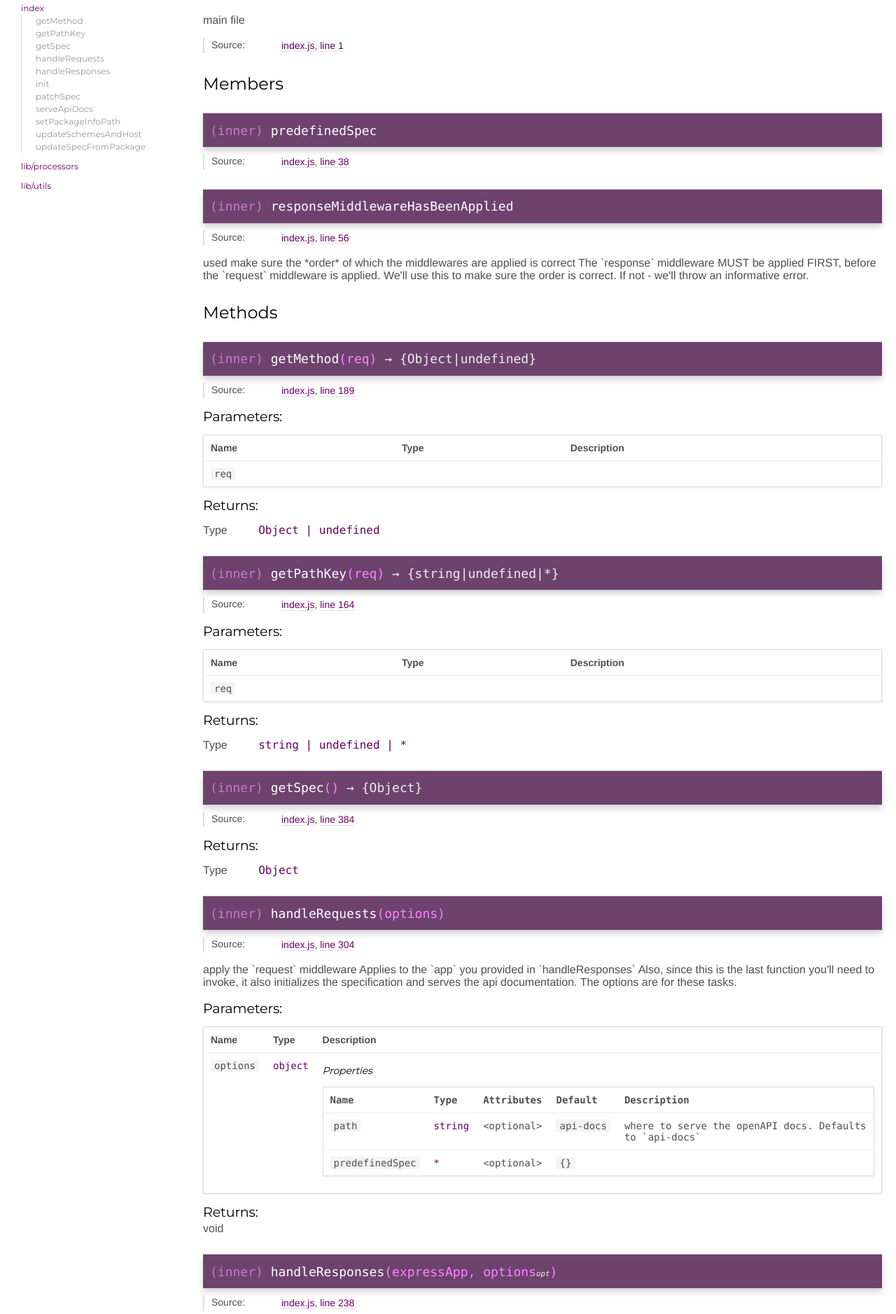
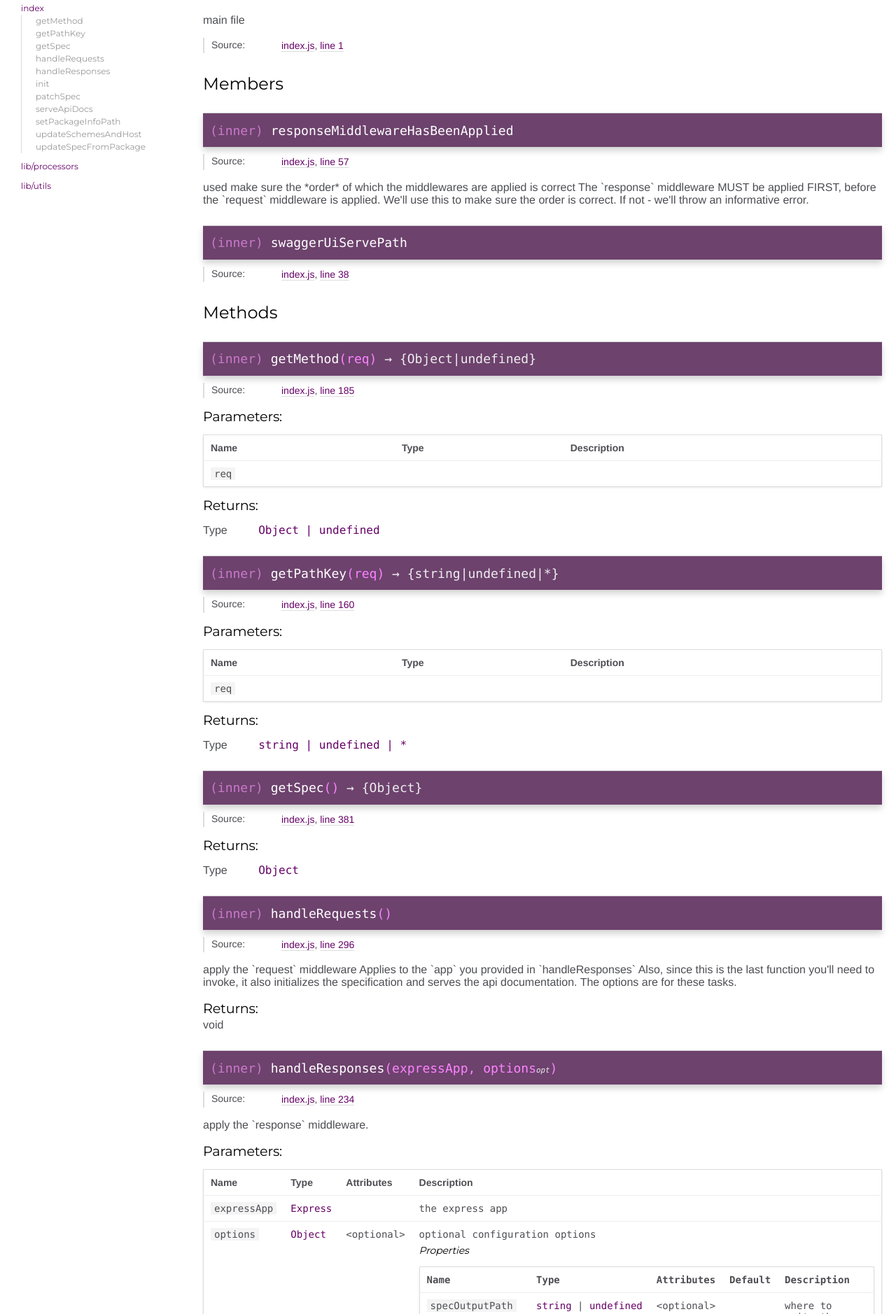
Before and after one commit to mpashkovskiy/express-oas-generator, a website: page docs/module-index.html in a window 1280 px wide. Shown: the part 124-2002 px from the top of the page at 70% size. Drawn offline with Linux system fonts and the light colour scheme.

Commit message:
refactored handleRequests(), updated example of advanced usage

```diff
--- a/docs/module-index.html
+++ b/docs/module-index.html
@@ -157,7 +157,76 @@
 
 
 
-<h4 class="name" id="~predefinedSpec"><span class="type-signature">(inner) </span>predefinedSpec<span class="type-signature"></span></h4>
+<h4 class="name" id="~responseMiddlewareHasBeenApplied"><span class="type-signature">(inner) </span>responseMiddlewareHasBeenApplied<span class="type-signature"></span></h4>
+
+
+
+
+
+<dl class="details">
+
+
+    <dt class="tag-source">Source:</dt>
+    <dd class="tag-source"><ul class="dummy"><li>
+        <a href="index.js.html">index.js</a>, <a href="index.js.html#line57">line 57</a>
+    </li></ul></dd>
+
+
+
+
+
+
+
+
+
+
+
+
+
+
+
+
+
+
+
+
+
+
+
+
+
+
+
+
+
+
+
+</dl>
+
+
+
+
+
+<div class="description">
+    used make sure the *order* of which the middlewares are applied is correct
+
+The `response` middleware MUST be applied FIRST,
+before the `request` middleware is applied.
+
+We'll use this to make sure the order is correct.
+If not - we'll throw an informative error.
+</div>
+
+
+
+
+
+
+
+
+
+
+<h4 class="name" id="~swaggerUiServePath"><span class="type-signature">(inner) </span>swaggerUiServePath<span class="type-signature"></span></h4>
 
 
 
@@ -216,7 +285,17 @@
 
 
 
-<h4 class="name" id="~responseMiddlewareHasBeenApplied"><span class="type-signature">(inner) </span>responseMiddlewareHasBeenApplied<span class="type-signature"></span></h4>
+
+
+        <h3 class="subsection-title">Methods</h3>
+
+
+
+
+
+
+    <h4 class="name" id="~getMethod"><span class="type-signature">(inner) </span>getMethod<span class="signature">(req)</span><span class="type-signature"> &rarr; {Object|undefined}</span></h4>
+
 
 
 
@@ -227,86 +306,7 @@
 
     <dt class="tag-source">Source:</dt>
     <dd class="tag-source"><ul class="dummy"><li>
-        <a href="index.js.html">index.js</a>, <a href="index.js.html#line56">line 56</a>
-    </li></ul></dd>
-
-
-
-
-
-
-
-
-
-
-
-
-
-
-
-
-
-
-
-
-
-
-
-
-
-
-
-
-
-
-
-</dl>
-
-
-
-
-
-<div class="description">
-    used make sure the *order* of which the middlewares are applied is correct
-
-The `response` middleware MUST be applied FIRST,
-before the `request` middleware is applied.
-
-We'll use this to make sure the order is correct.
-If not - we'll throw an informative error.
-</div>
-
-
-
-
-
-
-
-
-
-
-
-
-        <h3 class="subsection-title">Methods</h3>
-
-
-
-
-
-
-    <h4 class="name" id="~getMethod"><span class="type-signature">(inner) </span>getMethod<span class="signature">(req)</span><span class="type-signature"> &rarr; {Object|undefined}</span></h4>
-
-
-
-
-
-
-<dl class="details">
-
-
-    <dt class="tag-source">Source:</dt>
-    <dd class="tag-source"><ul class="dummy"><li>
-        <a href="index.js.html">index.js</a>, <a href="index.js.html#line189">line 189</a>
+        <a href="index.js.html">index.js</a>, <a href="index.js.html#line185">line 185</a>
     </li></ul></dd>
 
 
@@ -454,7 +454,7 @@ If not - we'll throw an informative error.
 
     <dt class="tag-source">Source:</dt>
     <dd class="tag-source"><ul class="dummy"><li>
-        <a href="index.js.html">index.js</a>, <a href="index.js.html#line164">line 164</a>
+        <a href="index.js.html">index.js</a>, <a href="index.js.html#line160">line 160</a>
     </li></ul></dd>
 
 
@@ -605,7 +605,7 @@ If not - we'll throw an informative error.
 
     <dt class="tag-source">Source:</dt>
     <dd class="tag-source"><ul class="dummy"><li>
-        <a href="index.js.html">index.js</a>, <a href="index.js.html#line384">line 384</a>
+        <a href="index.js.html">index.js</a>, <a href="index.js.html#line381">line 381</a>
     </li></ul></dd>
 
 
@@ -694,7 +694,7 @@ If not - we'll throw an informative error.
 
 
 
-    <h4 class="name" id="~handleRequests"><span class="type-signature">(inner) </span>handleRequests<span class="signature">(options)</span><span class="type-signature"></span></h4>
+    <h4 class="name" id="~handleRequests"><span class="type-signature">(inner) </span>handleRequests<span class="signature">()</span><span class="type-signature"></span></h4>
 
 
 
@@ -706,7 +706,7 @@ If not - we'll throw an informative error.
 
     <dt class="tag-source">Source:</dt>
     <dd class="tag-source"><ul class="dummy"><li>
-        <a href="index.js.html">index.js</a>, <a href="index.js.html#line304">line 304</a>
+        <a href="index.js.html">index.js</a>, <a href="index.js.html#line296">line 296</a>
     </li></ul></dd>
 
 
@@ -764,163 +764,6 @@ The options are for these tasks.
 
 
 
-    <h5>Parameters:</h5>
-
-
-<table class="params">
-    <thead>
-    <tr>
-
-        <th>Name</th>
-
-
-        <th>Type</th>
-
-
-
-
-
-        <th class="last">Description</th>
-    </tr>
-    </thead>
-
-    <tbody>
-
-
-        <tr>
-
-                <td class="name"><code>options</code></td>
-
-
-            <td class="type">
-
-
-<span class="param-type">object</span>
-
-
-
-            </td>
-
-
-
-
-
-            <td class="description last">
-                <h6>Properties</h6>
-
-
-<table class="params">
-    <thead>
-    <tr>
-
-        <th>Name</th>
-
-
-        <th>Type</th>
-
-
-        <th>Attributes</th>
-
-
-
-        <th>Default</th>
-
-
-        <th class="last">Description</th>
-    </tr>
-    </thead>
-
-    <tbody>
-
-
-        <tr>
-
-                <td class="name"><code>path</code></td>
-
-
-            <td class="type">
-
-
-<span class="param-type">string</span>
-
-
-
-            </td>
-
-
-                <td class="attributes">
-
-                    &lt;optional><br>
-
-
-
-
-
-                </td>
-
-
-
-                <td class="default">
-
-                    <code>api-docs</code>
-
-                </td>
-
-
-            <td class="description last">where to serve the openAPI docs. Defaults to `api-docs`</td>
-        </tr>
-
-
-
-        <tr>
-
-                <td class="name"><code>predefinedSpec</code></td>
-
-
-            <td class="type">
-
-
-<span class="param-type">*</span>
-
-
-
-            </td>
-
-
-                <td class="attributes">
-
-                    &lt;optional><br>
-
-
-
-
-
-                </td>
-
-
-
-                <td class="default">
-
-                    <code>{}</code>
-
-                </td>
-
-
-            <td class="description last"></td>
-        </tr>
-
-
-    </tbody>
-</table>
-
-            </td>
-        </tr>
-
-
-    </tbody>
-</table>
-
-
 
 
 
@@ -965,7 +808,7 @@ The options are for these tasks.
 
     <dt class="tag-source">Source:</dt>
     <dd class="tag-source"><ul class="dummy"><li>
-        <a href="index.js.html">index.js</a>, <a href="index.js.html#line238">line 238</a>
+        <a href="index.js.html">index.js</a>, <a href="index.js.html#line234">line 234</a>
     </li></ul></dd>
 
 
@@ -1132,7 +975,7 @@ The options are for these tasks.
 
         <tr>
 
-                <td class="name"><code>pathToOutputFile</code></td>
+                <td class="name"><code>specOutputPath</code></td>
 
 
             <td class="type">
@@ -1252,7 +1095,7 @@ Specify this to create the openAPI specification file.</td>
 
 
 
-    <h4 class="name" id="~init"><span class="type-signature">(inner) </span>init<span class="signature">(aApp, aPredefinedSpec<span class="signature-attributes">opt</span>, aPath<span class="signature-attributes">opt</span>, aWriteInterval<span class="signature-attributes">opt</span>, aApiDocsPath<span class="signature-attributes">opt</span>)</span><span class="type-signature"></span></h4>
+    <h4 class="name" id="~init"><span class="type-signature">(inner) </span>init<span class="signature">(aApp, aPredefinedSpec<span class="signature-attributes">opt</span>, aSpecOutputPath<span class="signature-attributes">opt</span>, aWriteInterval<span class="signature-attributes">opt</span>, aSwaggerUiServePath<span class="signature-attributes">opt</span>)</span><span class="type-signature"></span></h4>
 
 
 
@@ -1264,7 +1107,7 @@ Specify this to create the openAPI specification file.</td>
 
     <dt class="tag-source">Source:</dt>
     <dd class="tag-source"><ul class="dummy"><li>
-        <a href="index.js.html">index.js</a>, <a href="index.js.html#line373">line 373</a>
+        <a href="index.js.html">index.js</a>, <a href="index.js.html#line365">line 365</a>
     </li></ul></dd>
 
 
@@ -1423,7 +1266,7 @@ and also will call `serveApiDocs`.
 
         <tr>
 
-                <td class="name"><code>aPath</code></td>
+                <td class="name"><code>aSpecOutputPath</code></td>
 
 
             <td class="type">
@@ -1503,7 +1346,7 @@ Specify this to create the openAPI specification file.</td>
 
         <tr>
 
-                <td class="name"><code>aApiDocsPath</code></td>
+                <td class="name"><code>aSwaggerUiServePath</code></td>
 
 
             <td class="type">
@@ -1577,7 +1420,7 @@ Specify this to create the openAPI specification file.</td>
 
     <dt class="tag-source">Source:</dt>
     <dd class="tag-source"><ul class="dummy"><li>
-        <a href="index.js.html">index.js</a>, <a href="index.js.html#line151">line 151</a>
+        <a href="index.js.html">index.js</a>, <a href="index.js.html#line147">line 147</a>
     </li></ul></dd>
 
 
@@ -1710,7 +1553,7 @@ Specify this to create the openAPI specification file.</td>
 
 
 
-    <h4 class="name" id="~serveApiDocs"><span class="type-signature">(inner) </span>serveApiDocs<span class="signature">(options)</span><span class="type-signature"></span></h4>
+    <h4 class="name" id="~serveApiDocs"><span class="type-signature">(inner) </span>serveApiDocs<span class="signature">()</span><span class="type-signature"></span></h4>
 
 
 
@@ -1722,7 +1565,7 @@ Specify this to create the openAPI specification file.</td>
 
     <dt class="tag-source">Source:</dt>
     <dd class="tag-source"><ul class="dummy"><li>
-        <a href="index.js.html">index.js</a>, <a href="index.js.html#line100">line 100</a>
+        <a href="index.js.html">index.js</a>, <a href="index.js.html#line97">line 97</a>
     </li></ul></dd>
 
 
@@ -1775,163 +1618,6 @@ Specify this to create the openAPI specification file.</td>
 
 
 
-    <h5>Parameters:</h5>
-
-
-<table class="params">
-    <thead>
-    <tr>
-
-        <th>Name</th>
-
-
-        <th>Type</th>
-
-
-
-
-
-        <th class="last">Description</th>
-    </tr>
-    </thead>
-
-    <tbody>
-
-
-        <tr>
-
-                <td class="name"><code>options</code></td>
-
-
-            <td class="type">
-
-
-<span class="param-type">object</span>
-
-
-
-            </td>
-
-
-
-
-
-            <td class="description last">
-                <h6>Properties</h6>
-
-
-<table class="params">
-    <thead>
-    <tr>
-
-        <th>Name</th>
-
-
-        <th>Type</th>
-
-
-        <th>Attributes</th>
-
-
-
-        <th>Default</th>
-
-
-        <th class="last">Description</th>
-    </tr>
-    </thead>
-
-    <tbody>
-
-
-        <tr>
-
-                <td class="name"><code>path</code></td>
-
-
-            <td class="type">
-
-
-<span class="param-type">string</span>
-
-
-
-            </td>
-
-
-                <td class="attributes">
-
-                    &lt;optional><br>
-
-
-
-
-
-                </td>
-
-
-
-                <td class="default">
-
-                    <code>api-docs</code>
-
-                </td>
-
-
-            <td class="description last">where to serve the openAPI docs. Defaults to `api-docs`</td>
-        </tr>
-
-
-
-        <tr>
-
-                <td class="name"><code>predefinedSpec</code></td>
-
-
-            <td class="type">
-
-
-<span class="param-type">*</span>
-
-
-
-            </td>
-
-
-                <td class="attributes">
-
-                    &lt;optional><br>
-
-
-
-
-
-                </td>
-
-
-
-                <td class="default">
-
-                    <code>{}</code>
-
-                </td>
-
-
-            <td class="description last"></td>
-        </tr>
-
-
-    </tbody>
-</table>
-
-            </td>
-        </tr>
-
-
-    </tbody>
-</table>
-
-
 
 
 
@@ -1976,7 +1662,7 @@ Specify this to create the openAPI specification file.</td>
 
     <dt class="tag-source">Source:</dt>
     <dd class="tag-source"><ul class="dummy"><li>
-        <a href="index.js.html">index.js</a>, <a href="index.js.html#line392">line 392</a>
+        <a href="index.js.html">index.js</a>, <a href="index.js.html#line389">line 389</a>
     </li></ul></dd>
 
 
@@ -2061,7 +1747,7 @@ Specify this to create the openAPI specification file.</td>
 
 
 
-            <td class="description last"></td>
+            <td class="description last">path to package.json</td>
         </tr>
 
 
@@ -2103,7 +1789,7 @@ Specify this to create the openAPI specification file.</td>
 
     <dt class="tag-source">Source:</dt>
     <dd class="tag-source"><ul class="dummy"><li>
-        <a href="index.js.html">index.js</a>, <a href="index.js.html#line211">line 211</a>
+        <a href="index.js.html">index.js</a>, <a href="index.js.html#line207">line 207</a>
     </li></ul></dd>
 
 
@@ -2230,7 +1916,7 @@ Specify this to create the openAPI specification file.</td>
 
     <dt class="tag-source">Source:</dt>
     <dd class="tag-source"><ul class="dummy"><li>
-        <a href="index.js.html">index.js</a>, <a href="index.js.html#line61">line 61</a>
+        <a href="index.js.html">index.js</a>, <a href="index.js.html#line62">line 62</a>
     </li></ul></dd>
 
 
@@ -2316,7 +2002,7 @@ Specify this to create the openAPI specification file.</td>
 <br class="clear">
 
 <footer>
-    Documentation generated by <a href="https://github.com/jsdoc3/jsdoc">JSDoc 3.6.3</a> on Thu Nov 14 2019 09:01:48 GMT+0200 (Eastern European Standard Time) using the <a href="https://github.com/clenemt/docdash">docdash</a> theme.
+    Documentation generated by <a href="https://github.com/jsdoc3/jsdoc">JSDoc 3.6.3</a> on Thu Nov 14 2019 09:25:50 GMT+0200 (Eastern European Standard Time) using the <a href="https://github.com/clenemt/docdash">docdash</a> theme.
 </footer>
 
 <script>prettyPrint();</script>
--- a/server_basic.js
+++ b/server_basic.js
@@ -7,7 +7,7 @@ const _ = require('lodash');
 const zlib = require('zlib');
 
 const app = express();
-generator.init(app, function (spec) {
+generator.init(app, function(spec) {
   _.set(spec, 'paths["/foo/{name}"].get.parameters[0].description', 'description of a parameter');
   return spec;
 }, './test_spec.json');
```
Also changed, not shown: docs/index.html (+1 -1 lines), docs/index.js.html (+25 -28 lines), docs/lib_processors.js.html (+1 -1 lines), docs/lib_utils.js.html (+1 -1 lines), docs/module-lib_processors.html (+1 -1 lines), docs/module-lib_utils.html (+1 -1 lines), index.js (+24 -27 lines), server_advanced.js (+7 -1 lines). Lines whose indentation alone changed are shown as unchanged.
